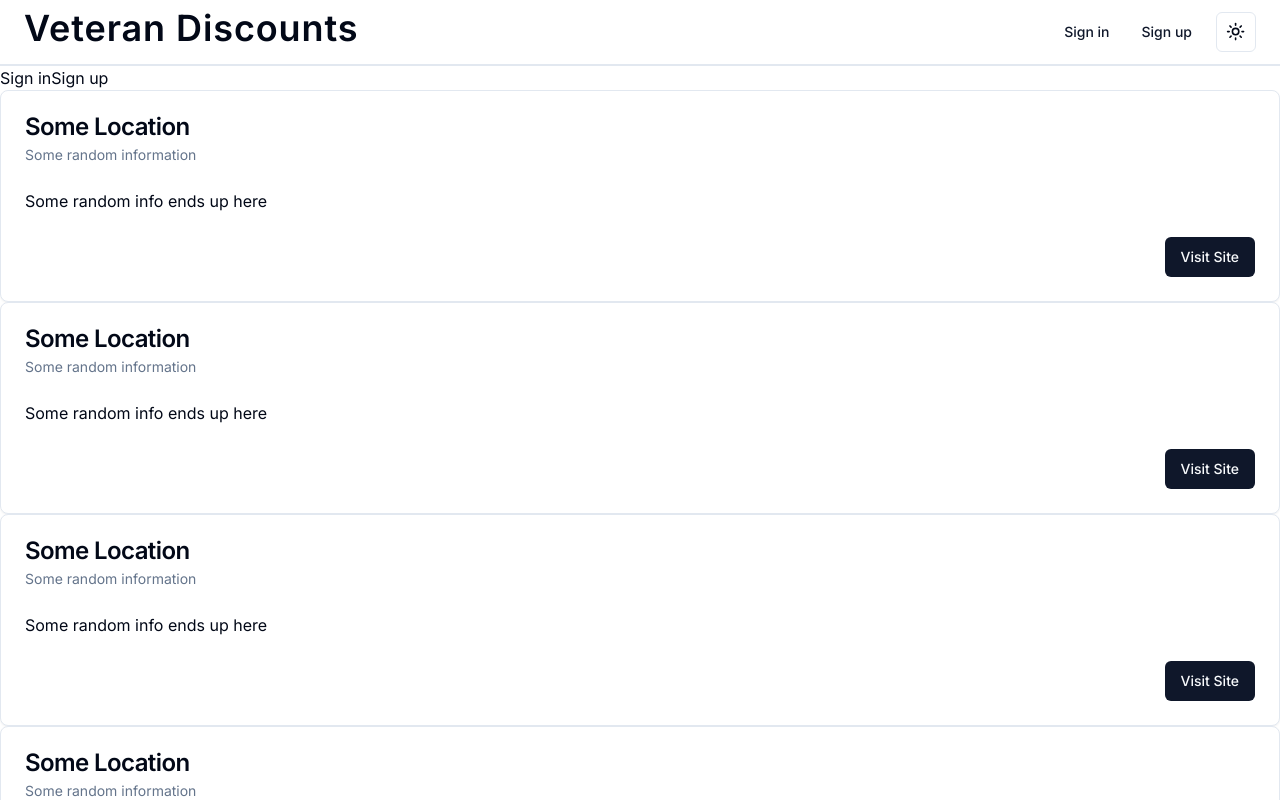
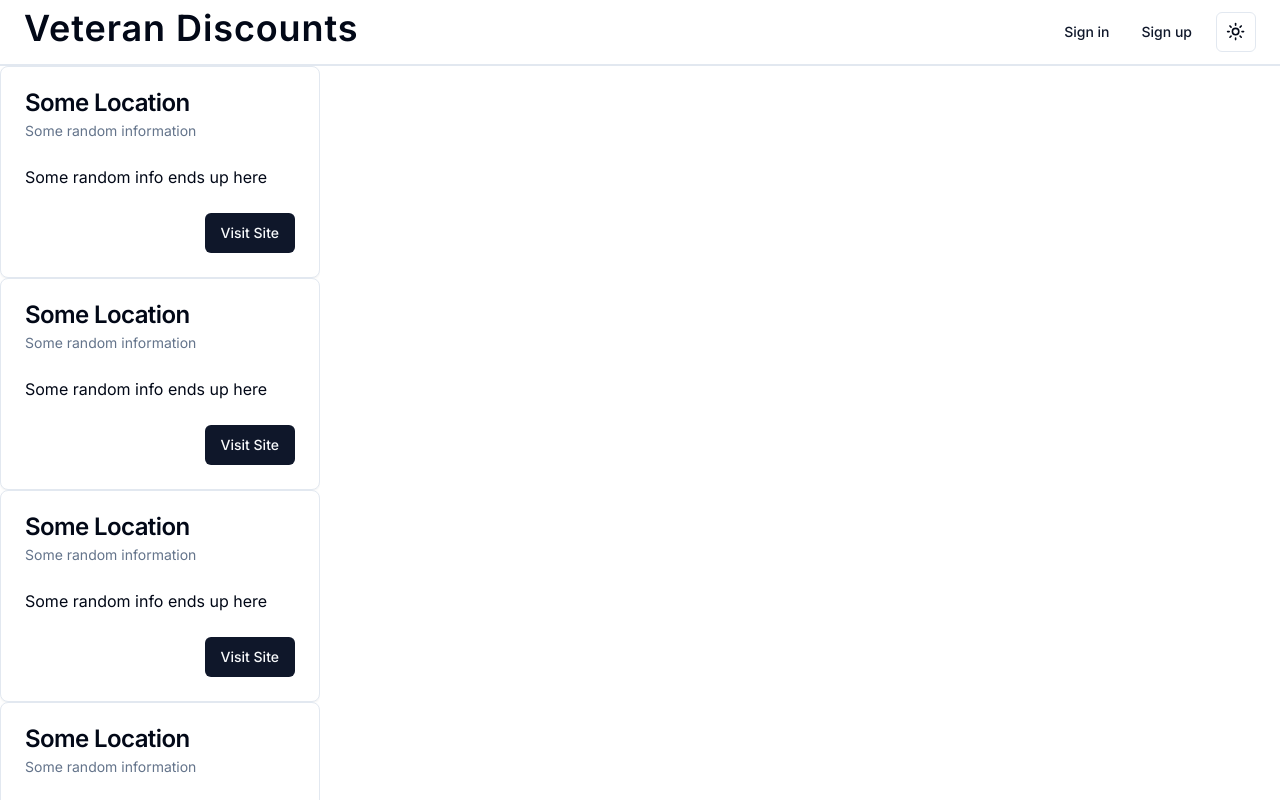
Before and after one commit to imzaynb/Congressional-App-Challenge, a Next.js app: page / in a window 1280 px wide. Shown: the top 800 px of the page. Built offline with nearby package versions, Linux system fonts and the light colour scheme; no server answers.

Commit message:
Card Scroll!!!

```diff
--- a/src/app/page.tsx
+++ b/src/app/page.tsx
@@ -38,7 +38,7 @@ export default function Home() {
             )}
           </div>
           <div>
-            <div className="overflow-hidden overflow-y-scroll">
+            <div className="overflow-y-scroll top-[66px] bottom-0 fixed w-1/4">
               <LocationCard location={"Some Location"} information={"Some random information"}/>
               <LocationCard location={"Some Location"} information={"Some random information"}/>
               <LocationCard location={"Some Location"} information={"Some random information"}/>
```
